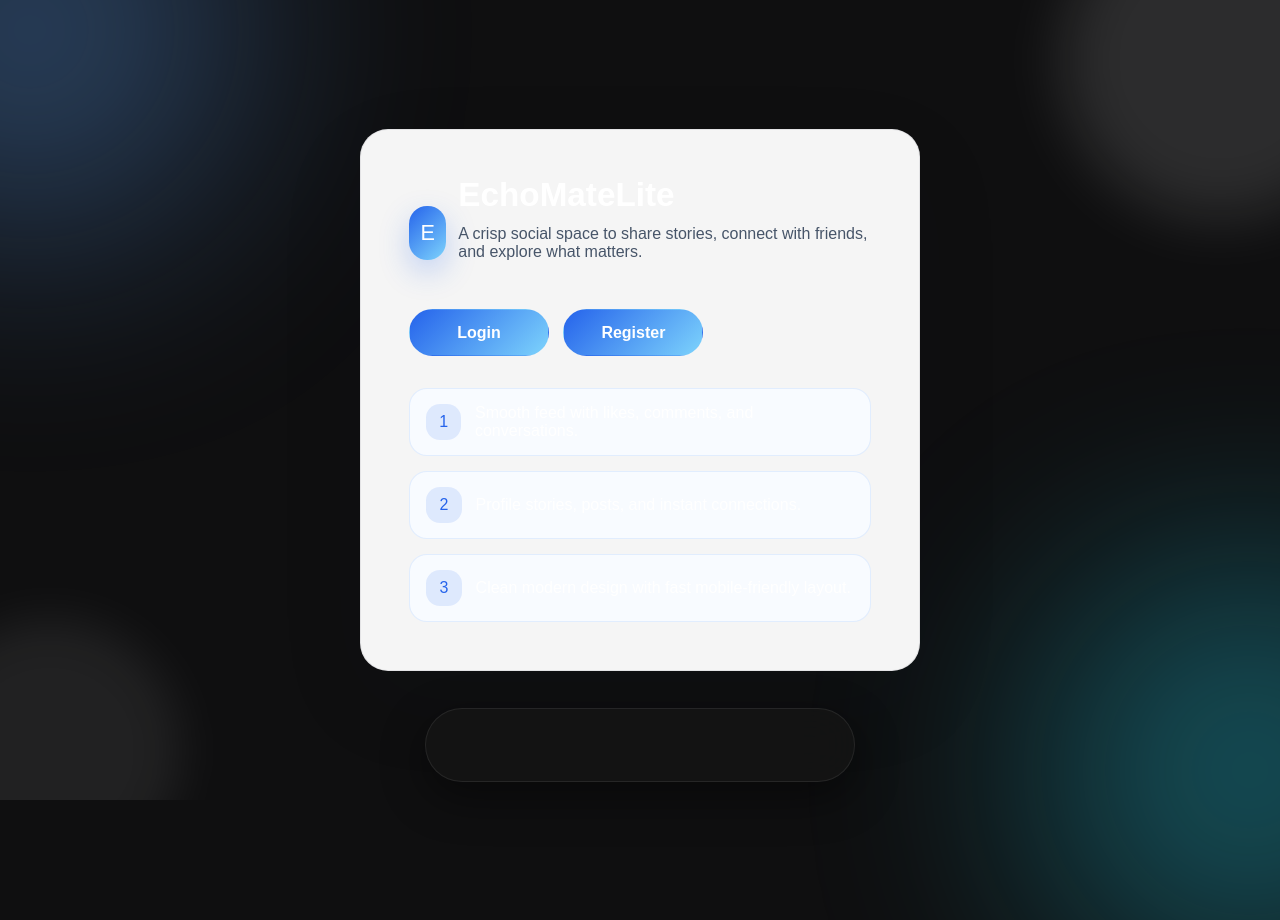
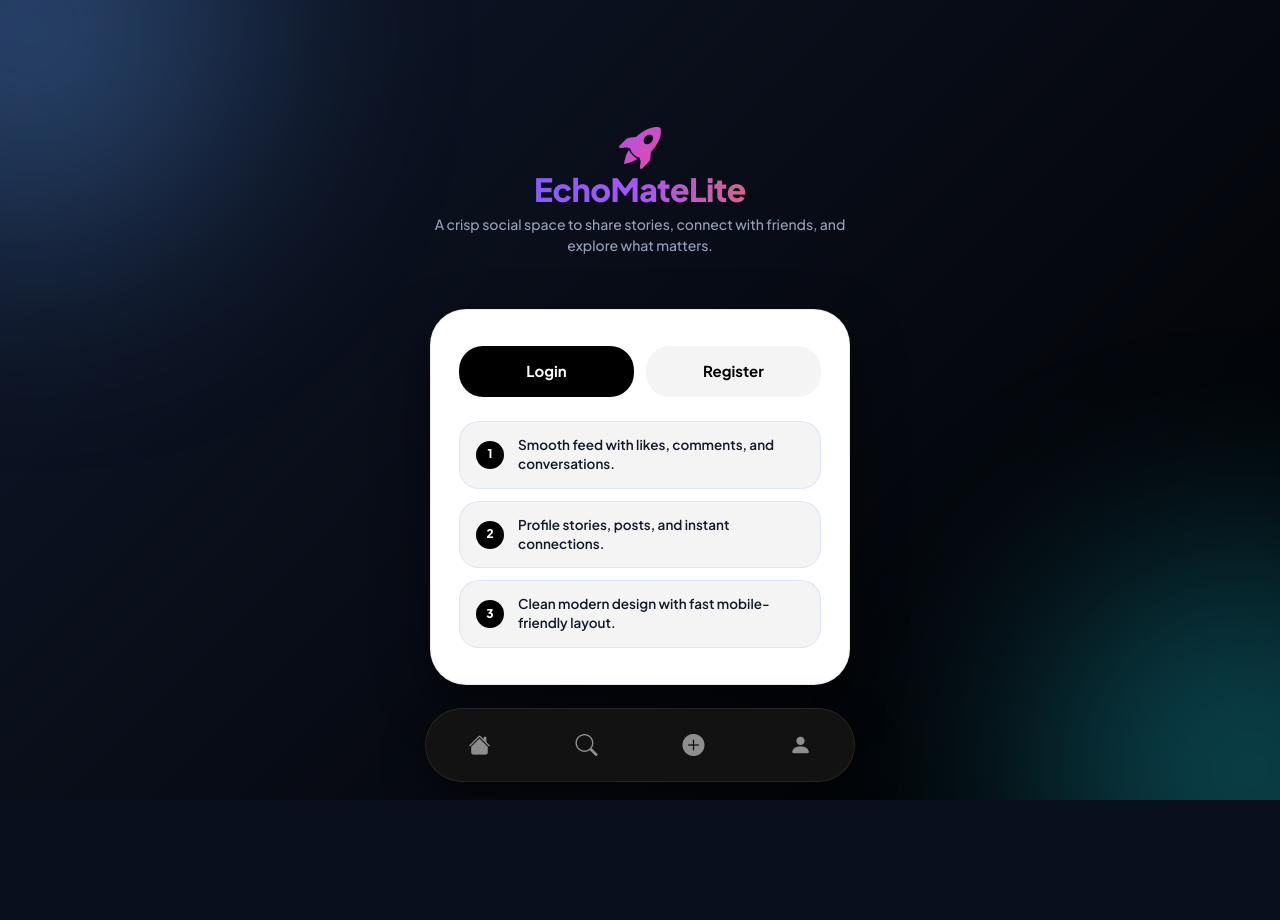
Before and after one commit to tahoorBuilds/EchoMateLite, a Flask app: page / in a window 1280 px wide. After the commit the page ends 800 px from the top, so only its background shows below. Run offline with Flask 3, Linux system fonts and the light colour scheme.

Commit message:
Update index.html

```diff
--- a/templates/index.html
+++ b/templates/index.html
@@ -1,34 +1,205 @@
 <!DOCTYPE html>
-<html>
+<html lang="en">
 <head>
-    <title>EchoMateLite</title>
-    <meta name="viewport" content="width=device-width, initial-scale=1">
-    <link rel="stylesheet" href="{{ url_for('static', filename='style.css') }}">
+<meta charset="UTF-8">
+<meta name="viewport" content="width=device-width, initial-scale=1.0">
+<title>EchoMateLite</title>
+
+<!-- Fonts & Icons -->
+<link href="https://fonts.googleapis.com/css2?family=Plus+Jakarta+Sans:wght@400;500;600;700;800&display=swap" rel="stylesheet">
+<link href="https://cdn.jsdelivr.net/npm/bootstrap@5.3.3/dist/css/bootstrap.min.css" rel="stylesheet">
+<link rel="stylesheet" href="https://cdn.jsdelivr.net/npm/bootstrap-icons@1.11.3/font/bootstrap-icons.min.css">
+<link rel="stylesheet" href="{{ url_for('static', filename='style.css') }}">
+
+<style>
+/* --- BASE BACKGROUND --- */
+body {
+    background: linear-gradient(135deg, #0f172a 0%, #000000 100%);
+    color: #ffffff;
+    font-family: 'Plus Jakarta Sans', sans-serif;
+    min-height: 100vh;
+    display: flex;
+    flex-direction: column;
+    align-items: center;
+    justify-content: center;
+    margin: 0;
+    padding: 20px;
+    overflow-x: hidden;
+}
+
+/* --- ANIMATIONS --- */
+@keyframes slideDownFade {
+    0% { opacity: 0; transform: translateY(-30px); }
+    100% { opacity: 1; transform: translateY(0); }
+}
+
+@keyframes slideUpFade {
+    0% { opacity: 0; transform: translateY(40px); }
+    100% { opacity: 1; transform: translateY(0); }
+}
+
+/* --- BRANDING HEADER --- */
+.brand-container {
+    text-align: center;
+    margin-bottom: 25px;
+    max-width: 420px;
+    animation: slideDownFade 0.6s cubic-bezier(0.16, 1, 0.3, 1) forwards;
+}
+
+.brand-icon {
+    font-size: 42px;
+    background: linear-gradient(135deg, #a855f7 0%, #ec4899 100%);
+    -webkit-background-clip: text;
+    -webkit-text-fill-color: transparent;
+    display: inline-block;
+    margin-bottom: -5px;
+}
+
+.brand-title {
+    font-size: 32px;
+    font-weight: 800;
+    background: linear-gradient(90deg, #6366f1 0%, #a855f7 50%, #f97316 100%);
+    -webkit-background-clip: text;
+    -webkit-text-fill-color: transparent;
+    margin: 0;
+    letter-spacing: -0.5px;
+}
+
+.brand-subtitle {
+    color: #94a3b8;
+    font-weight: 500;
+    font-size: 14px;
+    margin-top: 8px;
+    line-height: 1.5;
+}
+
+/* --- WHITE HERO CARD --- */
+.hero-card {
+    background: #ffffff;
+    color: #000000;
+    border-radius: 36px;
+    padding: 36px 28px;
+    width: 100%;
+    max-width: 420px;
+    box-shadow: 0 20px 50px rgba(0,0,0,0.5);
+    animation: slideUpFade 0.6s cubic-bezier(0.16, 1, 0.3, 1) forwards;
+}
+
+/* --- CTA BUTTONS --- */
+.cta-group {
+    display: flex;
+    gap: 12px;
+    margin-bottom: 24px;
+}
+
+.btn-custom-primary {
+    flex: 1;
+    background: #000000;
+    color: #ffffff !important;
+    border-radius: 24px;
+    padding: 14px 20px;
+    font-weight: 700;
+    font-size: 15px;
+    text-align: center;
+    text-decoration: none;
+    transition: 0.2s ease;
+    border: none;
+    display: inline-block;
+}
+
+.btn-custom-primary:hover {
+    background: #222222;
+    transform: translateY(-2px);
+}
+
+.btn-custom-secondary {
+    flex: 1;
+    background: #F4F4F5;
+    color: #000000 !important;
+    border-radius: 24px;
+    padding: 14px 20px;
+    font-weight: 700;
+    font-size: 15px;
+    text-align: center;
+    text-decoration: none;
+    transition: 0.2s ease;
+    border: none;
+    display: inline-block;
+}
+
+.btn-custom-secondary:hover {
+    background: #eef0f2;
+    transform: translateY(-2px);
+}
+
+/* --- FEATURE LIST --- */
+.feature-list {
+    list-style: none;
+    padding: 0;
+    margin: 0;
+    display: flex;
+    flex-direction: column;
+    gap: 12px;
+}
+
+.feature-item {
+    background: #F4F4F5;
+    border-radius: 20px;
+    padding: 14px 16px;
+    display: flex;
+    align-items: center;
+    gap: 14px;
+    font-size: 13.5px;
+    font-weight: 600;
+    color: #111827;
+    line-height: 1.4;
+}
+
+.feature-item span {
+    width: 28px;
+    height: 28px;
+    background: #000000;
+    color: #ffffff;
+    font-weight: 800;
+    border-radius: 50%;
+    display: flex;
+    align-items: center;
+    justify-content: center;
+    flex-shrink: 0;
+    font-size: 12px;
+}
+</style>
 </head>
-{% include "navbar.html" %}
+
 <body>
 
-<div class="container-hero">
-  <div class="hero-card">
-    <div class="brand-header">
-      <div class="brand-mark">E</div>
-      <div>
-        <h1 class="brand-title">EchoMateLite</h1>
-        <p class="brand-subtitle">A crisp social space to share stories, connect with friends, and explore what matters.</p>
-      </div>
-    </div>
+{% include "navbar.html" %}
 
+<!-- BRAND HEADER (Centered above card) -->
+<div class="brand-container">
+    <i class="bi bi-rocket-takeoff-fill brand-icon"></i>
+    <h1 class="brand-title">EchoMateLite</h1>
+    <p class="brand-subtitle">A crisp social space to share stories, connect with friends, and explore what matters.</p>
+</div>
+
+<!-- WHITE HERO CARD -->
+<div class="hero-card">
     <div class="cta-group">
-      <a href="/login" class="btn btn-primary">Login</a>
-      <a href="/register" class="btn btn-secondary">Register</a>
+        <a href="/login" class="btn-custom-primary">Login</a>
+        <a href="/register" class="btn-custom-secondary">Register</a>
     </div>
 
     <ul class="feature-list">
-      <li class="feature-item"><span>1</span> Smooth feed with likes, comments, and conversations.</li>
-      <li class="feature-item"><span>2</span> Profile stories, posts, and instant connections.</li>
-      <li class="feature-item"><span>3</span> Clean modern design with fast mobile-friendly layout.</li>
+        <li class="feature-item">
+            <span>1</span> Smooth feed with likes, comments, and conversations.
+        </li>
+        <li class="feature-item">
+            <span>2</span> Profile stories, posts, and instant connections.
+        </li>
+        <li class="feature-item">
+            <span>3</span> Clean modern design with fast mobile-friendly layout.
+        </li>
     </ul>
-  </div>
 </div>
 
 </body>
```
